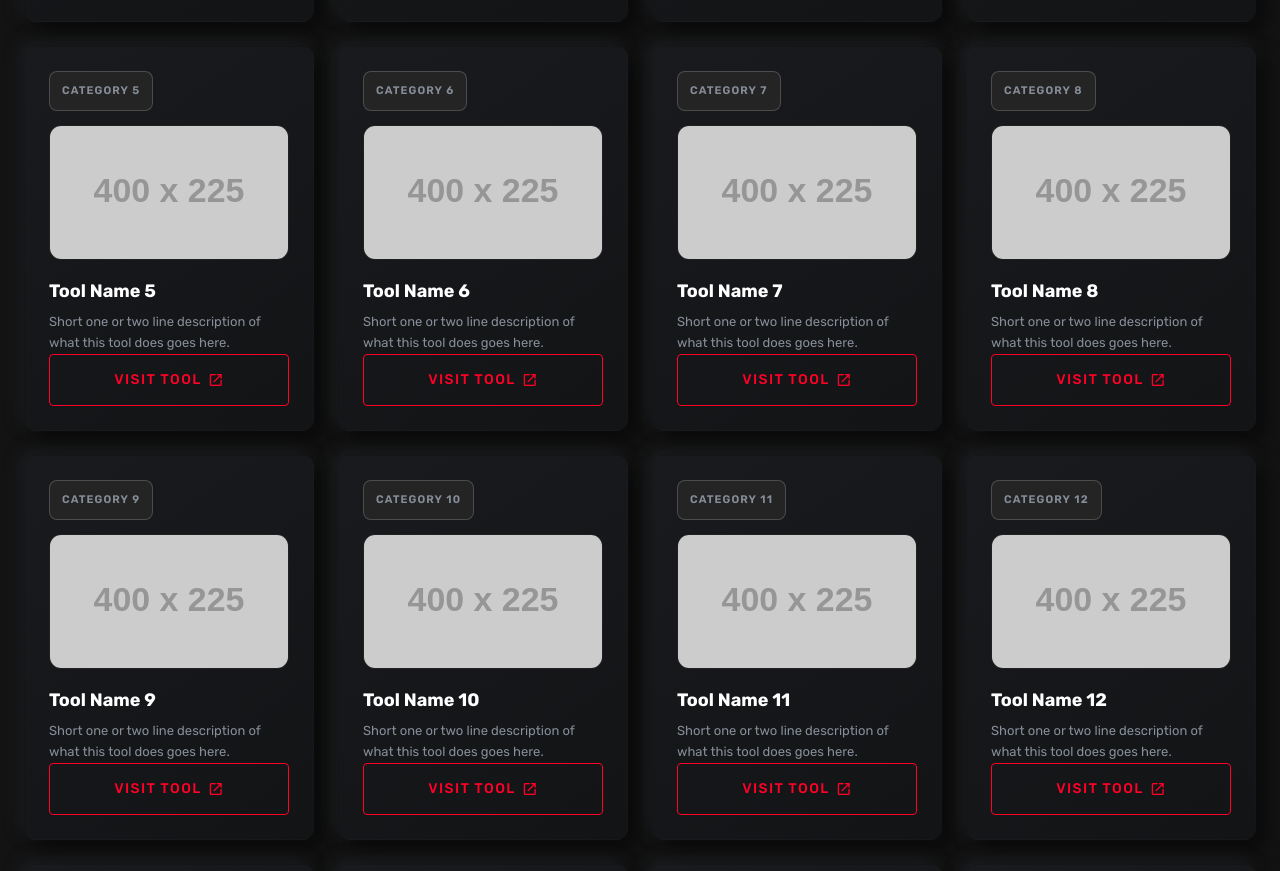
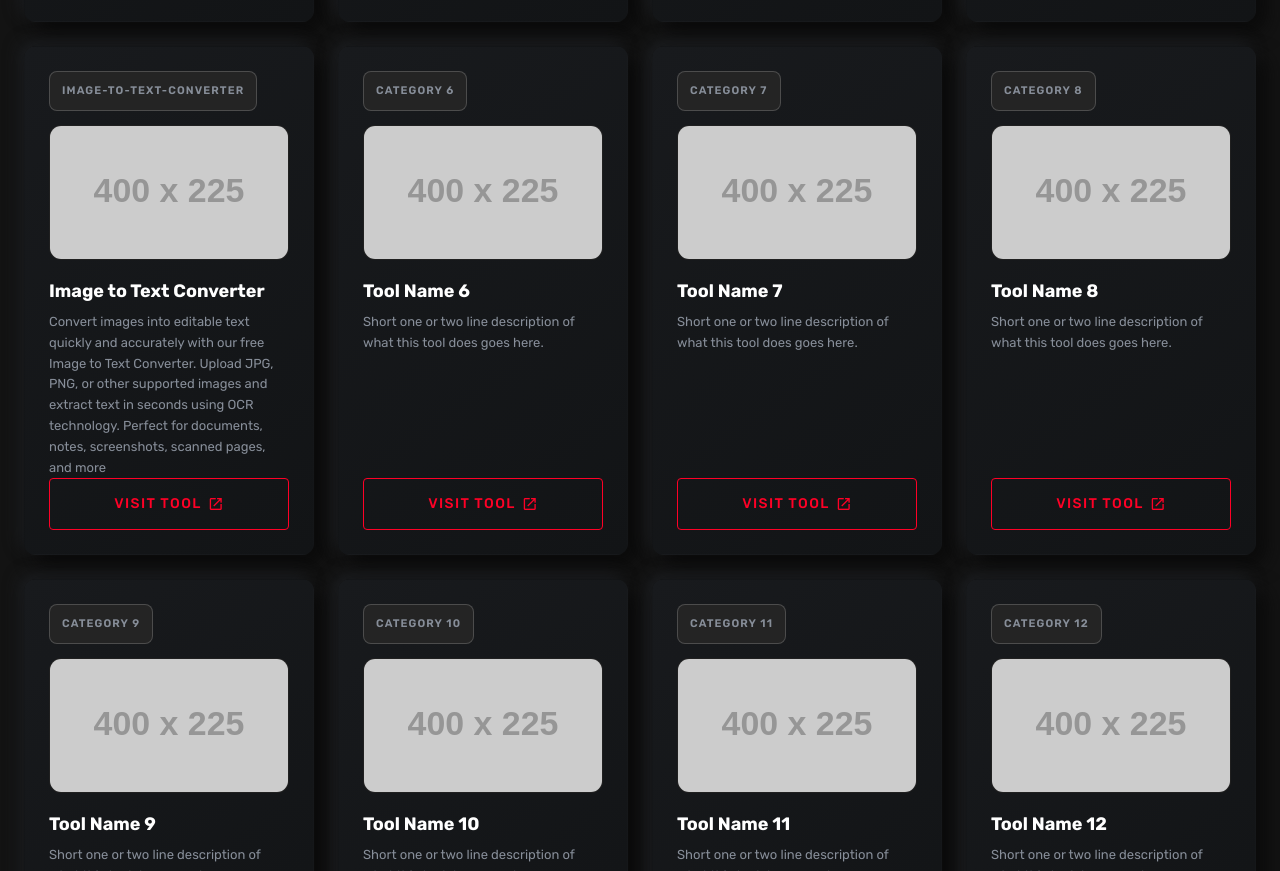
Before and after one commit to mahfuzbdasia/portfolio, a website: page tools.html in a window 1280 px wide. Shown: the part 963-1834 px from the top of the page. Drawn offline with nearby package versions, Linux system fonts and the light colour scheme; placeholder pictures from the web are drawn by us.

Commit message:
Initial commit

```diff
--- a/tools.html
+++ b/tools.html
@@ -311,14 +311,14 @@
                     <!-- ============ TOOL 5 — edit name, link, description, category below ============ -->
                     <div class="tool-card card-inner p-6" id="tool-5">
                         <div class="flex justify-between items-center" style="margin-bottom:14px;">
-                            <span class="chip">CATEGORY 5</span>
+                            <span class="chip">Image-to-Text-Converter</span>
                         </div>
                         <div class="tool-image">
                             <img src="https://placehold.co/400x225/1a1a1a/ff0026?text=Tool+5+Image" alt="Tool Name 5 screenshot" loading="lazy" width="400" height="225"/>
                         </div>
-                        <h3 class="text-secondary" style="font-size:18px;font-weight:700;margin:14px 0 8px;">Tool Name 5</h3>
-                        <p class="text-muted" style="font-size:13px;line-height:1.6;min-height:42px;">Short one or two line description of what this tool does goes here.</p>
-                        <a href="#" target="_blank" rel="noopener noreferrer" class="btn btn-outline w-full tool-visit-btn" aria-label="Open Tool Name 5 website">
+                        <h3 class="text-secondary" style="font-size:18px;font-weight:700;margin:14px 0 8px;">Image to Text Converter</h3>
+                        <p class="text-muted" style="font-size:13px;line-height:1.6;min-height:42px;">Convert images into editable text quickly and accurately with our free Image to Text Converter. Upload JPG, PNG, or other supported images and extract text in seconds using OCR technology. Perfect for documents, notes, screenshots, scanned pages, and more</p>
+                        <a href="https://image-to-text-converter-tau.vercel.app/" target="_blank" rel="noopener noreferrer" class="btn btn-outline w-full tool-visit-btn" aria-label="Open Tool Name 5 website">
                             Visit Tool <span class="material-symbols-outlined" style="font-size:16px;vertical-align:-3px;">open_in_new</span>
                         </a>
                     </div>
```
Also changed, not shown: tools-image/Image-to-Text-Converter.png (added).
